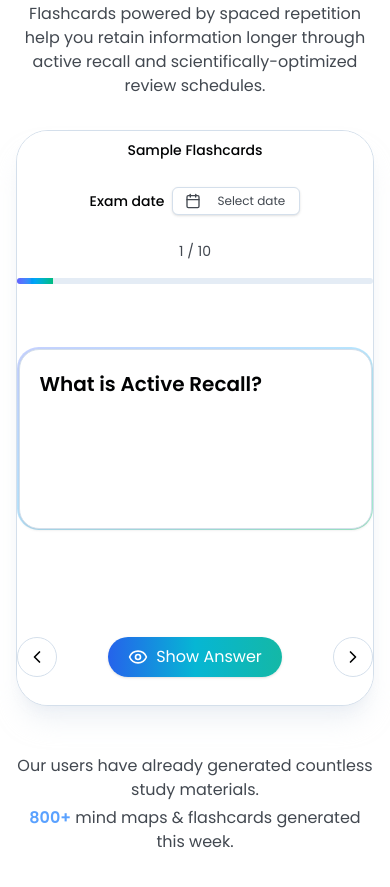
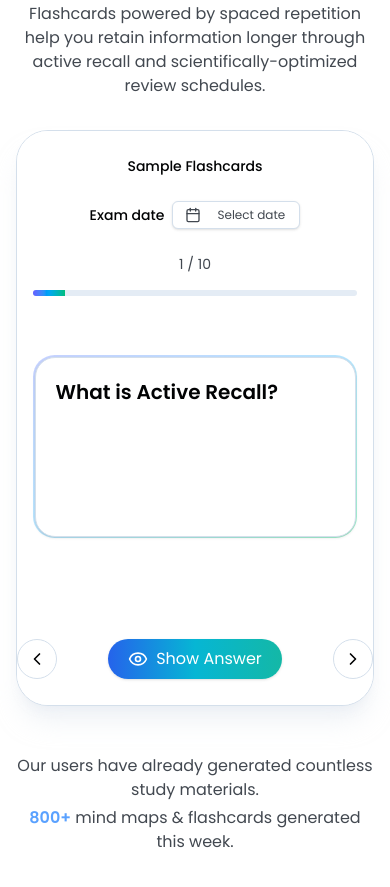
Before and after one commit to Led-adel-pilot/CogniGuide, a Next.js app: page / in a window 390 px wide. Shown: the part 1860-2747 px from the top of the page. Built offline with nearby package versions, Linux system fonts and the light colour scheme; no server answers.

Commit message:
Card Modal try mobile fix 1

```diff
--- a/components/FlashcardsModal.tsx
+++ b/components/FlashcardsModal.tsx
@@ -655,8 +655,12 @@ export default function FlashcardsModal({ open, title, cards, isGenerating = fal
         </div>
       )}
 
-      <div className="w-full h-full grid grid-rows-[auto,1fr,auto] bg-background">
-        <div className="w-full max-w-5xl mx-auto grid grid-cols-1 md:grid-cols-3 items-center gap-2 sm:gap-3">
+      <div
+        className={`w-full h-full grid grid-rows-[auto,1fr,auto] bg-background ${
+          !isEmbedded ? 'pt-14 sm:pt-4 md:pt-0' : 'pt-4 md:pt-0'
+        }`}
+      >
+        <div className="w-full max-w-5xl mx-auto grid grid-cols-1 md:grid-cols-3 items-center gap-2 sm:gap-3 px-4 sm:px-6 md:px-0">
           <div className="text-center md:text-left text-sm font-medium truncate text-foreground">{studyInterleaved ? (current?.deckTitle || title) : (title || 'Flashcards')}</div>
           <div className="text-sm text-muted-foreground text-center hidden md:block">{hasCards ? (finished ? 'Completed' : studyDueOnly ? `${originalDueList.indexOf(index) + 1} / ${originalDueCount} due` : `${index + 1} / ${cards!.length}`) : ''}</div>
           <div className="justify-self-center md:justify-self-end">
@@ -681,7 +685,7 @@ export default function FlashcardsModal({ open, title, cards, isGenerating = fal
           <div className="text-sm text-muted-foreground text-center md:hidden">{hasCards ? (finished ? 'Completed' : studyDueOnly ? `${originalDueList.indexOf(index) + 1} / ${originalDueCount} due` : `${index + 1} / ${cards!.length}`) : ''}</div>
         </div>
         {hasCards ? (
-          <div className="w-full max-w-5xl mx-auto mt-2">
+          <div className="w-full max-w-5xl mx-auto mt-2 px-4 sm:px-6 md:px-0">
             <div className="h-1.5 rounded-full bg-muted overflow-hidden">
               <div
                 className="h-full bg-gradient-to-r from-indigo-500 via-sky-500 to-emerald-500"
@@ -701,7 +705,7 @@ export default function FlashcardsModal({ open, title, cards, isGenerating = fal
           </div>
         ) : null}
 
-        <div className="w-full max-w-3xl mx-auto overflow-auto py-2 mt-0 sm:mt-0 sm:flex sm:items-center sm:justify-center">
+        <div className="w-full max-w-3xl mx-auto overflow-auto py-2 mt-0 sm:mt-0 sm:flex sm:items-center sm:justify-center px-4 sm:px-6 md:px-0">
           {error ? (
             <div className="w-full text-sm text-red-600">{error}</div>
           ) : !hasCards ? (
```
